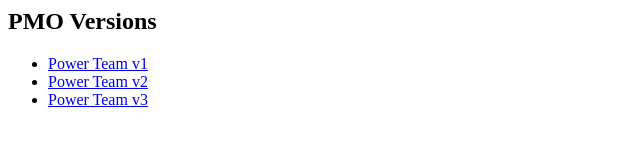
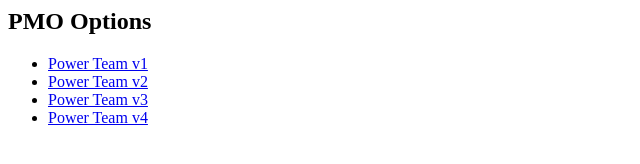
Before and after one commit to ancoris/PMO, a plain HTML site: page index.html in a window 1280 px wide. Shown: the whole page, without its empty margins (0-640 px from the left). Drawn offline with Linux system fonts and the light colour scheme.

Commit message:
Update index.html

```diff
--- a/index.html
+++ b/index.html
@@ -1,6 +1,7 @@
-<h2>PMO Versions</h2>
+<h2>PMO Options</h2>
 <ul>
   <li><a href="PMOv1.html">Power Team v1</a></li>
   <li><a href="PMOv2_.html">Power Team v2</a></li>
   <li><a href="PowerTeam_v3.html">Power Team v3</a></li>
+  <li><a href="PoverTeam_v4.html">Power Team v4</a></li>
 </ul>
```
